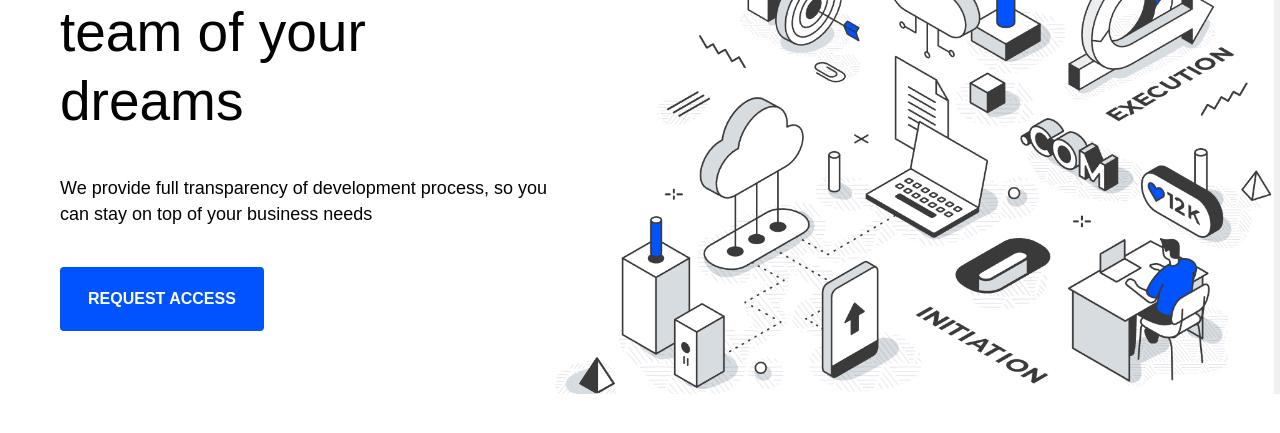
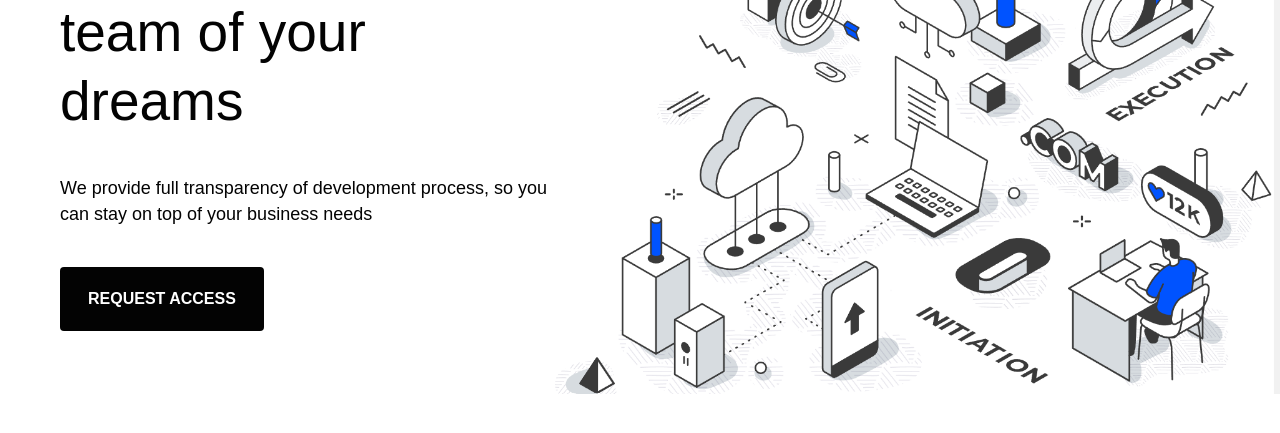
Before and after one commit to paulolim4/landing_entelis_pl_br, a plain HTML site: page index.html in a window 1280 px wide. In both pictures the pointer is over the button "REQUEST ACCESS". Shown: the part 201-634 px from the top of the page. Drawn offline with Linux system fonts and the light colour scheme.

Commit message:
add hover ao button com background-color

```diff
--- a/assets/css/style.css
+++ b/assets/css/style.css
@@ -83,6 +83,10 @@ body {
     color: #fff;
 }
 
+.button:hover {
+    background-color:#030303;
+}
+
 .imagem1 {
     max-width: 60%;
 }
```
